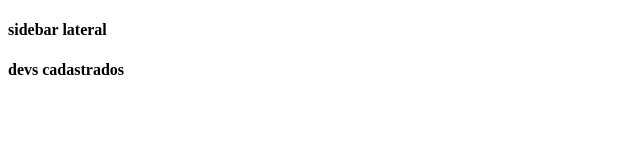
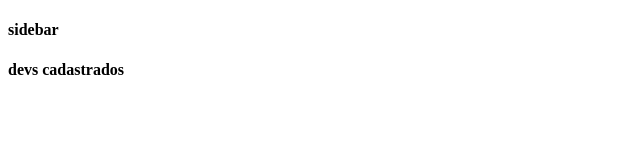
Before and after one commit to douglasabnovato/dev-radar, a React (Create React App) app in the folder web/: page / in a window 1280 px wide. Shown: the top 160 px of the page, without its empty margins (0-640 px from the left). Built offline with nearby package versions, Linux system fonts and the light colour scheme.

Commit message:
arquivos css criados

```diff
--- a/web/src/App.js
+++ b/web/src/App.js
@@ -5,7 +5,7 @@ function App(){
   return(
     <div id="app">
       <aside>
-        <h4>sidebar lateral</h4>
+        <h4>sidebar </h4>
       </aside>
 
       <main>
```
Also changed, not shown: web/src/Main.css (added), web/src/Sidebar.css (added).
